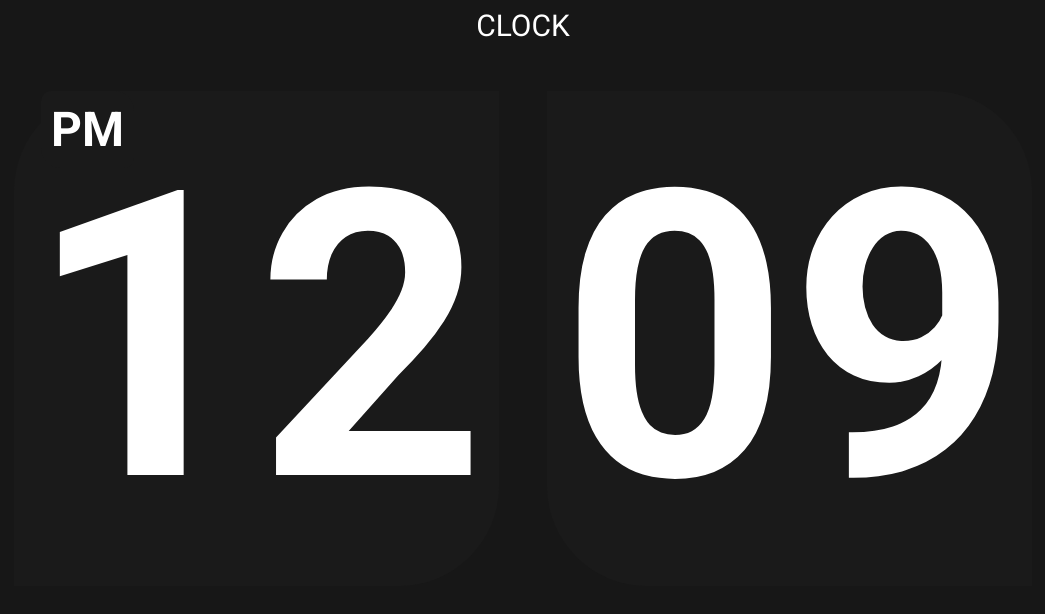
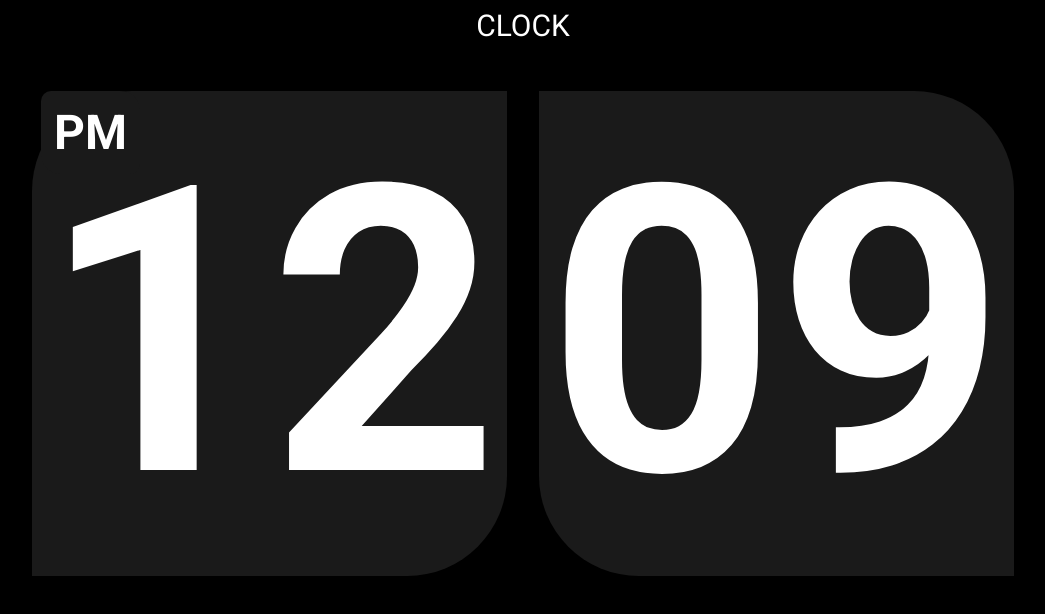
Before and after one commit to Winnerezy/Clock, a plain HTML site: page index.html in a window 1280 px wide. Shown: the whole page, without its empty margins (117-1162 px from the left). Drawn offline with Linux system fonts and the light colour scheme.

Commit message:
more UI changes

```diff
--- a/style.css
+++ b/style.css
@@ -1,7 +1,7 @@
 @import url('https://fonts.googleapis.com/css2?family=Roboto:ital,wght@0,100;0,300;0,400;0,500;0,700;0,900;1,100;1,300;1,400;1,500;1,700;1,900&display=swap');
 
 body{
-    background-color: #171717;
+    background-color: #000000;
     color: white;
     font-family: 'Roboto';
 }
@@ -17,24 +17,18 @@ align-items: center;
 justify-content: center;
 position: relative;
 margin-top: 3rem;
-gap: 1rem;
+gap: 2rem;
 }
 
 #hour{
     width:max-content;
     font-size: 400px;
-    margin-right: 2rem;
     background-color: #1a1a1a;
     font-weight: bold;
-    padding: 10px;
-    border-radius: 100px 0 100px 0;
+    padding: 5px;
+    border-radius: 100px 0;
     border: solid transparent;
     transition: all 1s ease-in-out;
-}
-
-#hour:hover{
-border: solid white;
-transform: skewX(2deg);
 }
 
 #minute{
@@ -42,15 +36,10 @@ transform: skewX(2deg);
     font-size: 400px;
     background-color: #1a1a1a;
     font-weight: bold;
-    padding: 10px;
-    border-radius: 0 100px 0 100px;
+    padding: 5px;
+    border-radius: 0 100px;
     border: solid transparent;
     transition: all 1s ease-in-out;
-}
-
-#minute:hover{
-    border: solid white;
-    transform: skewX(2deg);
 }
 
 #amPM{
@@ -62,4 +51,10 @@ transform: skewX(2deg);
     background-color: #1a1a1a;
     padding: 10px;
     border-radius: 10px 20px;
+    border: solid transparent;
+    transition: all 1s ease-in-out;
 }
+
+#minute:hover, #hour:hover, #amPPM:hover{
+    border: solid white;
+}
```
